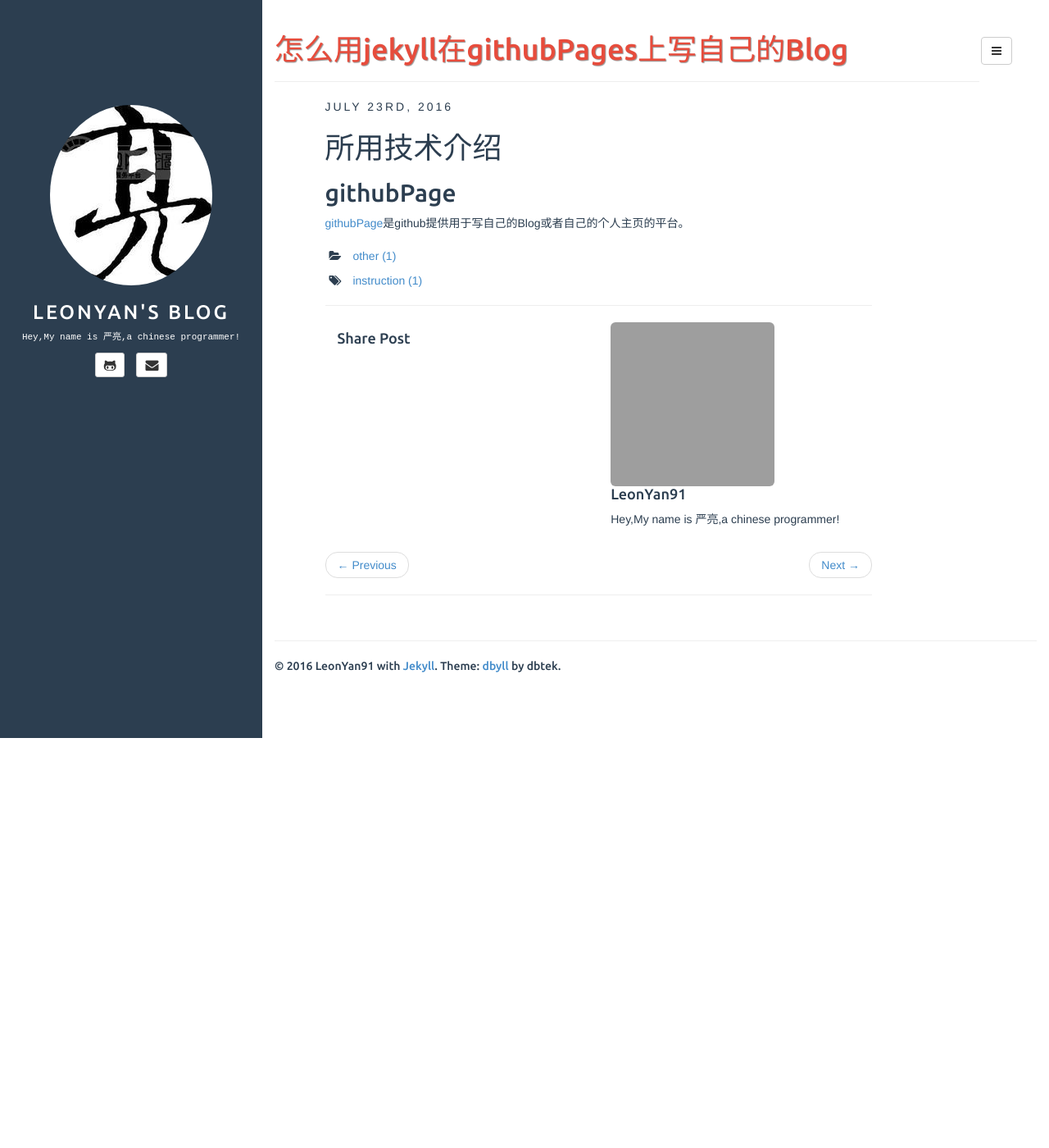
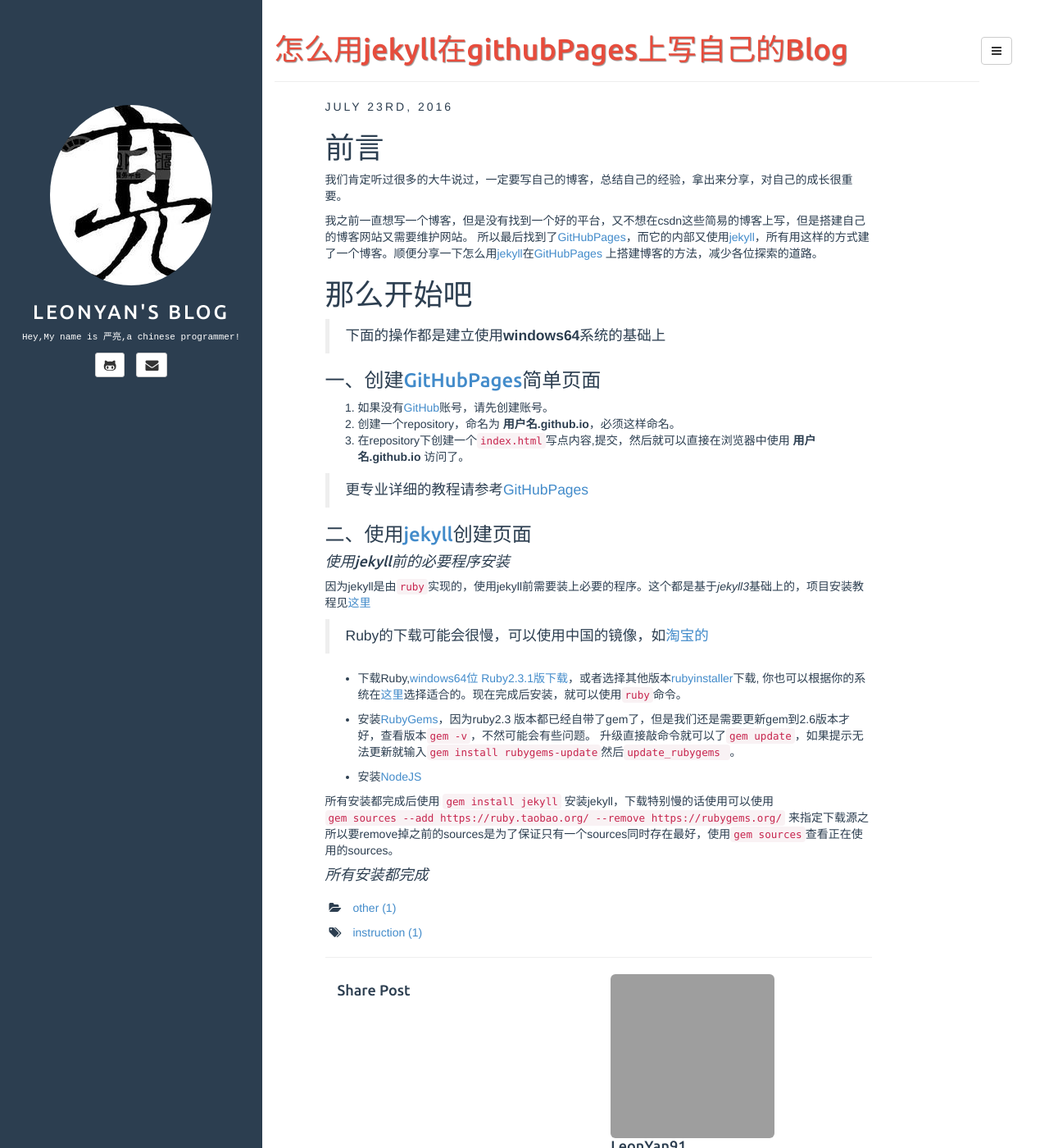
Before and after one commit to LeonYan91/leonyan91.github.io, a Jekyll site: the page built from _posts/2016-07-27-how-to-write-blog-on-githubpages-using-jekyll.markdown, in a window 1280 px wide and 1400 px high. Shown: the whole window at 82% size. Built offline with Jekyll 4.4.1, drawn with Linux system fonts in a browser that asks for light colours; grey boxes are pictures that could not be loaded.

Commit message:
working on blog 20160727

```diff
--- a/_posts/2016-07-27-how-to-write-blog-on-githubpages-using-jekyll.markdown
+++ b/_posts/2016-07-27-how-to-write-blog-on-githubpages-using-jekyll.markdown
@@ -5,8 +5,51 @@
 categories: other
 tag: instruction
 ---
-# 所用技术介绍
+前言
+======
+我们肯定听过很多的大牛说过，一定要写自己的博客，总结自己的经验，拿出来分享，对自己的成长很重要。
 
-## githubPage
+我之前一直想写一个博客，但是没有找到一个好的平台，又不想在csdn这些简易的博客上写，但是搭建自己的博客网站又需要维护网站。
+所以最后找到了[GitHubPages]，而它的内部又使用[jekyll]，所有用这样的方式建了一个博客。顺便分享一下怎么用[jekyll]在[GitHubPages]
+上搭建博客的方法，减少各位探索的道路。
 
-<a href="https://pages.github.com/">githubPage</a>是github提供用于写自己的Blog或者自己的个人主页的平台。
+
+那么开始吧
+======
+> 下面的操作都是建立使用**windows64**系统的基础上
+
+### 一、创建[GitHubPages]简单页面
+1. 如果没有[GitHub]账号，请先创建账号。
+2. 创建一个repository，命名为 **用户名.github.io**，必须这样命名。
+3. 在repository下创建一个`index.html`写点内容,提交，然后就可以直接在浏览器中使用 **用户名.github.io** 访问了。
+
+> 更专业详细的教程请参考[GitHubPages]
+
+
+### 二、使用[jekyll]创建页面
+
+#### *使用jekyll前的必要程序安装*
+因为jekyll是由`ruby`实现的，使用jekyll前需要装上必要的程序。这个都是基于*jekyll3*基础上的，项目安装教程见[这里](https://jekyllrb.com/docs/installation/)
+
+> Ruby的下载可能会很慢，可以使用中国的镜像，如[淘宝的](https://ruby.taobao.org/)
+
+* 下载Ruby,[windows64位 Ruby2.3.1版下载](http://dl.bintray.com/oneclick/rubyinstaller/rubyinstaller-2.3.1.exe)，或者选择其他版本[rubyinstaller](http://rubyinstaller.org/downloads/)下载,
+你也可以根据你的系统在[这里](https://www.ruby-lang.org/en/documentation/installation/#rubyinstaller)选择适合的。现在完成后安装，就可以使用`ruby`命令。
+
+* 安装[RubyGems](https://rubygems.org/pages/download)，因为ruby2.3 版本都已经自带了gem了，但是我们还是需要更新gem到2.6版本才好，查看版本`gem -v`，不然可能会有些问题。
+升级直接敲命令就可以了`gem update`，如果提示无法更新就输入`gem install rubygems-update`然后`update_rubygems `。
+
+* 安装[NodeJS](https://nodejs.org/en/)
+
+所有安装都完成后使用 `gem install jekyll` 安装jekyll，下载特别慢的话使用可以使用`gem sources --add https://ruby.taobao.org/ --remove https://rubygems.org/`
+来指定下载源之所以要remove掉之前的sources是为了保证只有一个sources同时存在最好，使用`gem sources`查看正在使用的sources。
+
+#### *所有安装都完成*
+
+
+
+
+[GitHubPages]: https://pages.github.com/
+[jekyll]: https://jekyllrb.com/
+[GitHub]: https://github.com/
+[RubyDownload]: https://www.ruby-lang.org/en/downloads/
```
